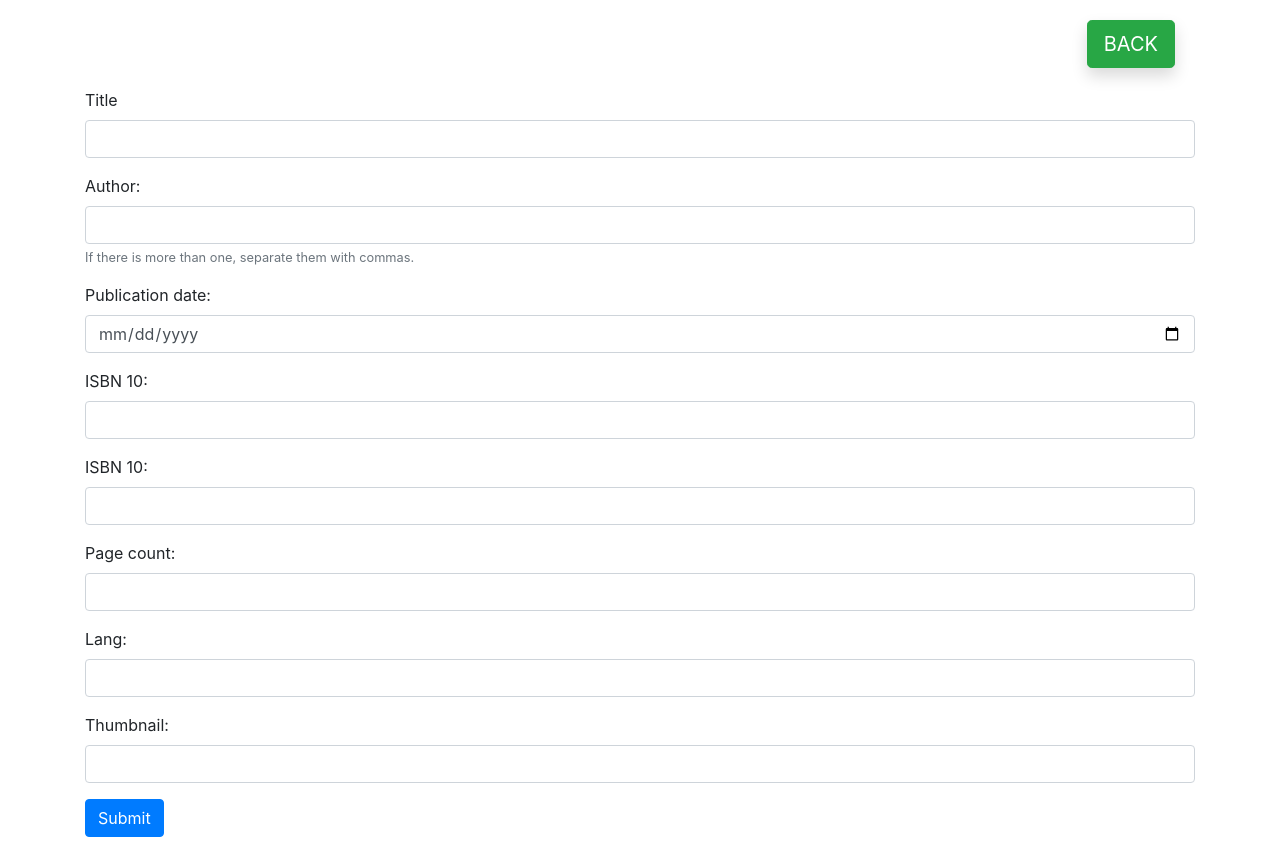
After one commit to wazdar/stx-exercises, a Django app: page /add in a window 1280 px wide. The commit adds this page. Run offline with Django 3.2, Linux system fonts and the light colour scheme; some libraries are stand-ins or nearby versions.

Commit message:
add form, add view, form validation

```diff
--- a/books/forms.py
+++ b/books/forms.py
@@ -1,18 +1,61 @@
-from django.forms import ModelForm
+import isbnlib
+from django import forms
+from django.core.exceptions import ValidationError
 
-from .models import Author
 from .models import Book
 
 
-class BookForm(ModelForm):
+class BookForm(forms.ModelForm):
+    author = forms.CharField(
+        label="Author",
+        max_length=128,
+        widget=forms.TextInput(attrs={"class": "form-control"}),
+    )
+
     class Meta:
         model = Book
         fields = [
             "title",
+            "author",
+            "publication_date",
+            "isbn10",
+            "isbn13",
+            "page_count",
+            "lang",
+            "thumbnail",
         ]
+        widgets = {
+            "title": forms.TextInput(attrs={"class": "form-control"}),
+            "publication_date": forms.DateInput(
+                attrs={"class": "form-control", "type": "date"}
+            ),
+            "page_count": forms.NumberInput(attrs={"class": "form-control"}),
+            "lang": forms.TextInput(attrs={"class": "form-control"}),
+            "thumbnail": forms.URLInput(attrs={"class": "form-control"}),
+            "isbn10": forms.TextInput(attrs={"class": "form-control"}),
+            "isbn13": forms.TextInput(attrs={"class": "form-control"}),
+        }
 
+        def clean_isbn10(self):
+            """
+            Function to validate isbn-10
+            """
+            if not isbnlib.is_isbn10(self.data["isbn10"]):
+                raise ValidationError("ISBN-10 is not valid!")
 
-class AuthorForm(ModelForm):
-    class Meta:
-        model = Author
-        fields = ["name"]
+        def clean_isbn13(self):
+            """
+            Function to validate isbn-10
+            """
+            if not isbnlib.is_isbn13(self.data["isbn13"]):
+                raise ValidationError("ISBN-13 is not valid!")
+
+        def is_valid(self):
+            """
+            Function to css class if field in form have validation error
+            """
+            result = super().is_valid()
+            for field in self.fields if "__all__" in self.errors else self.errors:
+                attrs = self.fields[field].widget.attrs
+                attrs.update({"class": attrs.get("class", "") + " is-invalid"})
+            return result
--- a/books/models.py
+++ b/books/models.py
@@ -5,10 +5,11 @@ class Book(models.Model):
     title = models.CharField(max_length=254)
     author = models.ManyToManyField("Author")
     publication_date = models.DateField()
-    isbn = models.OneToOneField("Isbn", on_delete=models.CASCADE)
     page_count = models.IntegerField()
     lang = models.CharField(max_length=2)
     thumbnail = models.URLField()
+    isbn10 = models.CharField(max_length=10, default=None, null=True)
+    isbn13 = models.CharField(max_length=13, default=None, null=True)
 
     class Meta:
         ordering = ["-id"]
@@ -19,11 +20,3 @@ class Author(models.Model):
 
     def __str__(self):
         return str(self.name)
-
-
-class Isbn(models.Model):
-    isbn10 = models.CharField(max_length=10, default=None, null=True)
-    isbn13 = models.CharField(max_length=13, default=None, null=True)
-
-    def __str__(self):
-        return f"ISBN-10 {self.isbn10}, ISBN-13 {self.isbn13}"
--- a/books/views.py
+++ b/books/views.py
@@ -1,17 +1,53 @@
+from datetime import datetime
+
+from django.shortcuts import redirect
+from django.shortcuts import render
+from django.urls import reverse
 from django.views.generic import CreateView
 from django.views.generic import ListView
 
 from books.forms import BookForm
+from books.models import Author
 from books.models import Book
 
 
 class BooksList(ListView):
     model = Book
     context_object_name = "books"
-    template_name = "books/list.html"
-    paginate_by = 1
+    template_name = "books/book_list.html"
+    paginate_by = 10
 
 
 class BookAdd(CreateView):
     model = Book
     form_class = BookForm
+    template_name = "books/book_form.html"
+    success_url = "book-list"
+
+    def form_valid(self, form):
+        try:
+            book = Book.objects.create(
+                title=form.data.get("title"),
+                publication_date=datetime.strptime("2020-11-05", "%Y-%m-%d"),
+                page_count=form.data.get("page_count"),
+                isbn10=form.data.get("isbn10"),
+                isbn13=form.data.get("isbn13"),
+                lang=form.data.get("lang"),
+                thumbnail=form.data.get("thumbnail"),
+            )
+            for auth in form.data.get("author").split(","):
+                author, author_created = Author.objects.get_or_create(
+                    name=auth.lstrip(" ")
+                )
+                book.author.add(author)
+            return redirect(reverse("book-list"))
+        except Exception as e:
+            print(e)
+            return render(
+                self.request,
+                self.template_name,
+                {
+                    "error": "Internal Error. Check data and try again.",
+                    "form": self.form_class,
+                },
+            )
--- a/stnbooks/urls.py
+++ b/stnbooks/urls.py
@@ -16,9 +16,11 @@ Including another URLconf
 from django.contrib import admin
 from django.urls import path
 
+from books.views import BookAdd
 from books.views import BooksList
 
 urlpatterns = [
     path("admin/", admin.site.urls),
     path("", BooksList.as_view(), name="book-list"),
+    path("add", BookAdd.as_view(), name="book-add"),
 ]
--- /dev/null
+++ b/templates/books/book_form.html
@@ -0,0 +1,78 @@
+{% extends 'base.html' %}
+{% block title %}Form{% endblock %}
+
+{% block content %}
+    <div class="card m-2s border-0">
+        <div class="card-body">
+            <a href="{% url 'book-list' %}">
+                <button
+                        class="btn btn-lg btn-success float-right shadow"
+                >BACK
+                </button>
+            </a>
+        </div>
+    </div>
+    {% if error %}
+        <div class="alert alert-danger" role="alert">
+            {{ error }}
+        </div>
+    {% endif %}
+    <form method="post">
+        {% csrf_token %}
+        <div class="form-group">
+            <label for="title">Title</label>
+            {{ form.title }}
+        </div>
+        <div class="form-group">
+            <label for="author">Author:</label>
+            {{ form.author }}
+            {% for error in form.author.errors %}
+                <small class="form-text text-danger">{{ error }}</small>
+            {% endfor %}
+            <small id="title" class="form-text text-muted">If there is more than one, separate them with commas.</small>
+        </div>
+        <div class="form-group">
+            <label for="author">Publication date:</label>
+            {{ form.publication_date }}
+            {% for error in form.publication_date.errors %}
+                <small class="form-text text-danger">{{ error }}</small>
+            {% endfor %}
+        </div>
+        <div class="form-group">
+            <label for="author">ISBN 10:</label>
+            {{ form.isbn10 }}
+            {% for error in form.isbn10.errors %}
+                <small class="form-text text-danger">{{ error }}</small>
+            {% endfor %}
+        </div>
+        <div class="form-group">
+            <label for="author">ISBN 10:</label>
+            {{ form.isbn13 }}
+            {% for error in form.isbn13.errors %}
+                <small class="form-text text-danger">{{ error }}</small>
+            {% endfor %}
+        </div>
+        <div class="form-group">
+            <label for="author">Page count:</label>
+            {{ form.page_count }}
+            {% for error in form.page_count.errors %}
+                <small class="form-text text-danger">{{ error }}</small>
+            {% endfor %}
+        </div>
+        <div class="form-group">
+            <label for="author">Lang:</label>
+            {{ form.lang }}
+            {% for error in form.lang.errors %}
+                <small class="form-text text-danger">{{ error }}</small>
+            {% endfor %}
+        </div>
+        <div class="form-group">
+            <label for="author">Thumbnail:</label>
+            {{ form.thumbnail }}
+            {% for error in form.thumbnail.error %}
+                <small class="form-text text-danger">{{ error }}</small>
+            {% endfor %}
+        </div>
+        <button type="submit" class="btn btn-primary">Submit</button>
+    </form>
+{% endblock %}
```
Also changed, not shown: pyproject.toml (+6 -1 lines), requirements.txt (added, +28 -0 lines), templates/books/book_list.html (renamed from templates/books/list.html, +7 -3 lines), books/migrations/0001_initial.py, books/migrations/0002_auto_20201103_1826.py (deleted).
